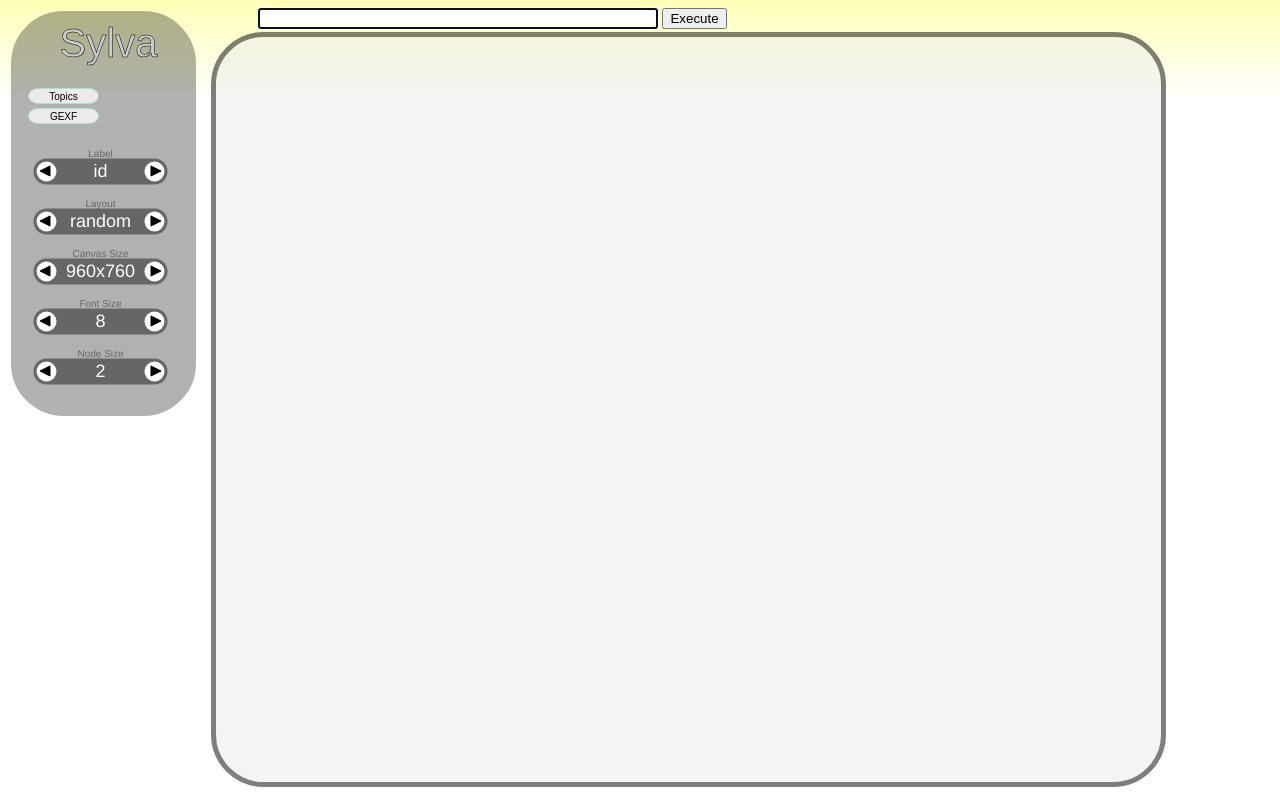
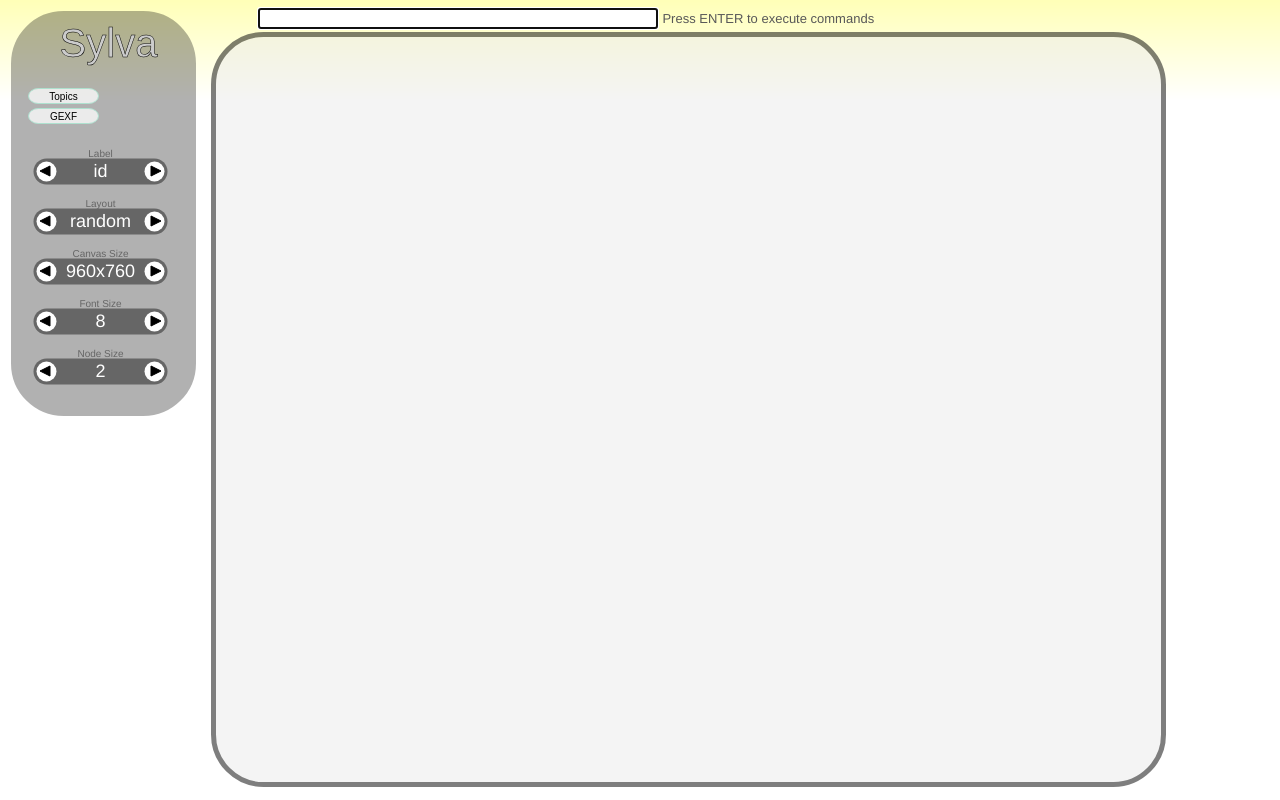
Before and after one commit to escalant3/sylva.draft, a Django app: template templates/graphgamel/graphview/explorer.html in a window 1280 px wide. Run offline with Django 3.2, Linux system fonts and the light colour scheme; the template is opened without the code that fills it: most values are stand-ins (such as "Sample title", 1, 10 or a date in 2020).

Commit message:
Removed deprecated Execute button

```diff
--- a/templates/graphgamel/graphview/explorer.html
+++ b/templates/graphgamel/graphview/explorer.html
@@ -200,8 +200,7 @@
     <div id="content">
         <div class="commandPrompt">
             <input id="shell" type="text" size="40" class="commandPrompt"/>
-            <button id="btn_query" onclick="SylvaConsole.execute()">Execute</button>
-            <span id="shellLog" class="commandPromptLog"/>
+            <span id="shellLog" class="commandPromptLog">Press ENTER to execute commands</span>
         </div>
         <div id="canvas"> </div>
         <div id="info">
```
